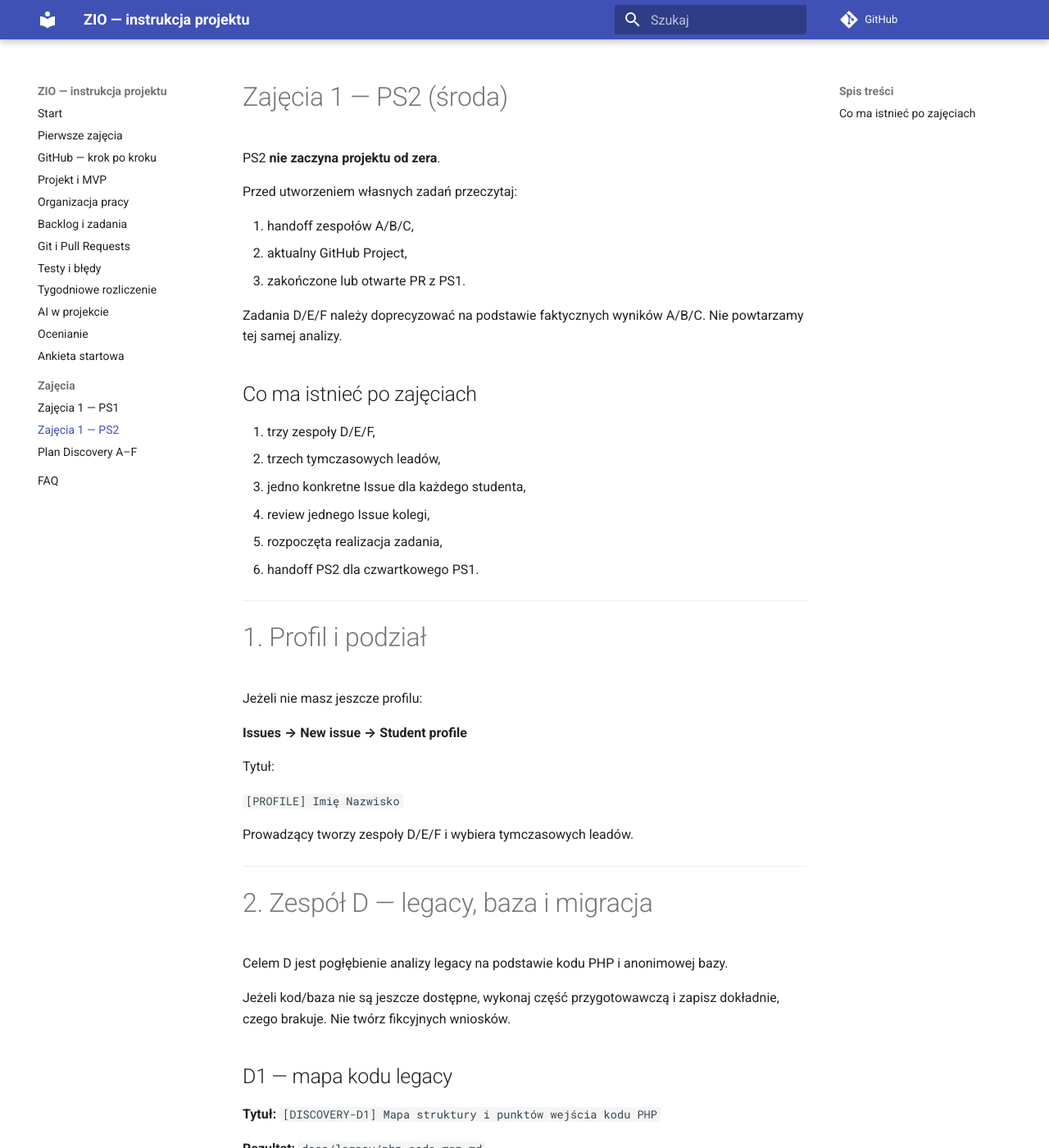
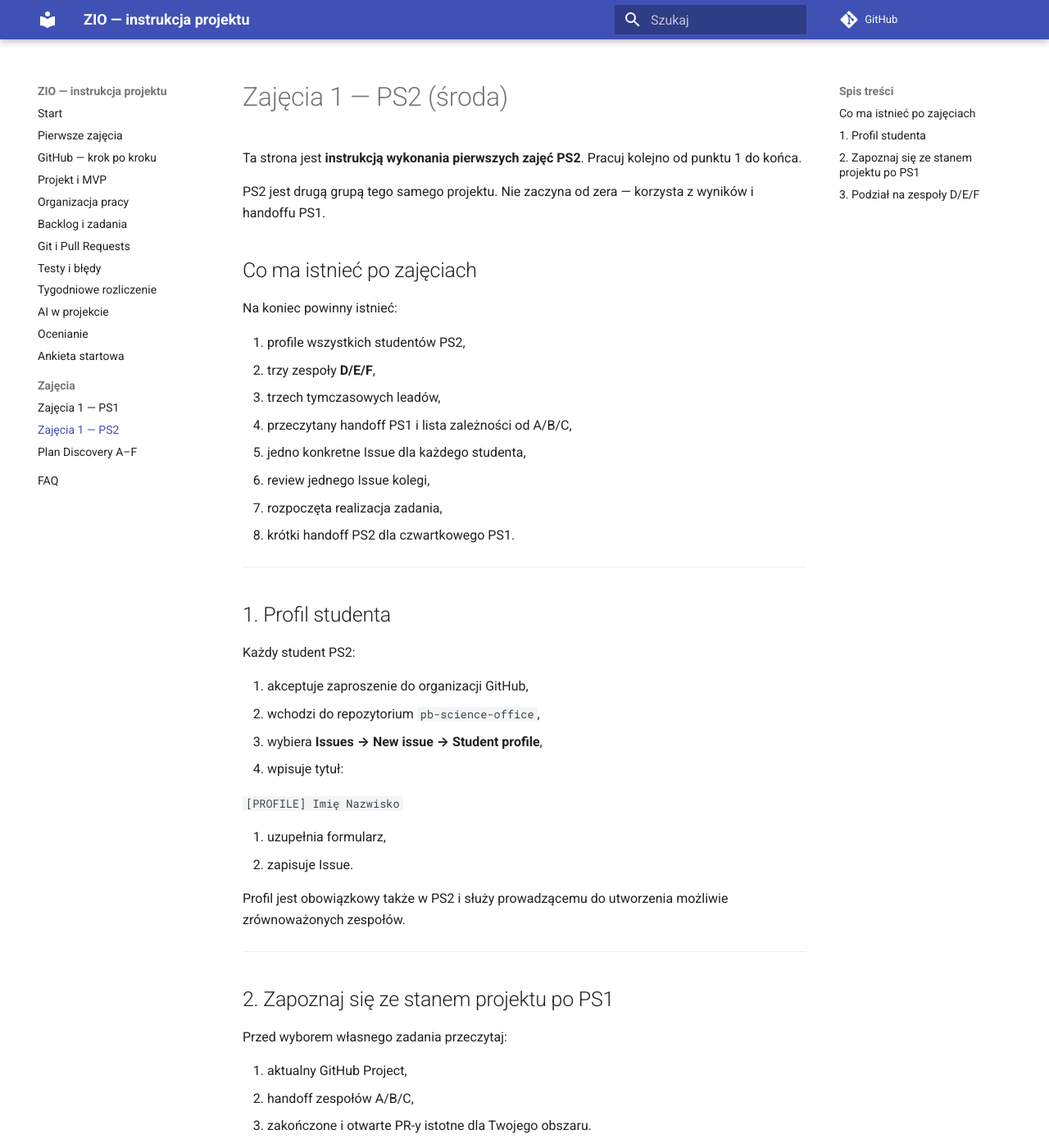
Before and after one commit to zio-wi-pb-mc/pb-science-office-manual, an MkDocs documentation site: the page built from manual/14-zajecia-01-ps2.md, in a window 1280 px wide and 1400 px high. Shown: the whole window at 82% size. Built offline with MkDocs 1.6.1 and Material for MkDocs 9.7.7, drawn with Linux system fonts in a browser that asks for light colours; comment, search, counter and statistics services are not loaded; some of the changed text lies outside the part shown.

Commit message:
Align PS2 first class onboarding with PS1

```diff
--- a/manual/14-zajecia-01-ps2.md
+++ b/manual/14-zajecia-01-ps2.md
@@ -1,41 +1,77 @@
 # Zajęcia 1 — PS2 (środa)
 
-PS2 **nie zaczyna projektu od zera**.
+Ta strona jest **instrukcją wykonania pierwszych zajęć PS2**. Pracuj kolejno od punktu 1 do końca.
 
-Przed utworzeniem własnych zadań przeczytaj:
-
-1. handoff zespołów A/B/C,
-2. aktualny GitHub Project,
-3. zakończone lub otwarte PR z PS1.
-
-Zadania D/E/F należy doprecyzować na podstawie faktycznych wyników A/B/C. Nie powtarzamy tej samej analizy.
+PS2 jest drugą grupą tego samego projektu. Nie zaczyna od zera — korzysta z wyników i handoffu PS1.
 
 ## Co ma istnieć po zajęciach
 
-1. trzy zespoły D/E/F,
-2. trzech tymczasowych leadów,
-3. jedno konkretne Issue dla każdego studenta,
-4. review jednego Issue kolegi,
-5. rozpoczęta realizacja zadania,
-6. handoff PS2 dla czwartkowego PS1.
+Na koniec powinny istnieć:
+
+1. profile wszystkich studentów PS2,
+2. trzy zespoły **D/E/F**,
+3. trzech tymczasowych leadów,
+4. przeczytany handoff PS1 i lista zależności od A/B/C,
+5. jedno konkretne Issue dla każdego studenta,
+6. review jednego Issue kolegi,
+7. rozpoczęta realizacja zadania,
+8. krótki handoff PS2 dla czwartkowego PS1.
 
 ---
 
-# 1. Profil i podział
+## 1. Profil studenta
 
-Jeżeli nie masz jeszcze profilu:
+Każdy student PS2:
 
-**Issues → New issue → Student profile**
-
-Tytuł:
+1. akceptuje zaproszenie do organizacji GitHub,
+2. wchodzi do repozytorium `pb-science-office`,
+3. wybiera **Issues → New issue → Student profile**,
+4. wpisuje tytuł:
 
 `[PROFILE] Imię Nazwisko`
 
-Prowadzący tworzy zespoły D/E/F i wybiera tymczasowych leadów.
+5. uzupełnia formularz,
+6. zapisuje Issue.
+
+Profil jest obowiązkowy także w PS2 i służy prowadzącemu do utworzenia możliwie zrównoważonych zespołów.
 
 ---
 
-# 2. Zespół D — legacy, baza i migracja
+## 2. Zapoznaj się ze stanem projektu po PS1
+
+Przed wyborem własnego zadania przeczytaj:
+
+1. aktualny GitHub Project,
+2. handoff zespołów A/B/C,
+3. zakończone i otwarte PR-y istotne dla Twojego obszaru.
+
+Nie powtarzamy pracy wykonanej przez PS1.
+
+Jeżeli wynik A/B/C jest niepełny albo niepewny, zapisz zależność lub pytanie zamiast tworzyć własne założenia.
+
+---
+
+## 3. Podział na zespoły D/E/F
+
+Prowadzący tworzy trzy zespoły po około 4 osoby:
+
+- **Zespół D — legacy, baza i migracja**
+- **Zespół E — role, workflow i wymagania użytkowników**
+- **Zespół F — pierwszy vertical slice nowego systemu**
+
+Każdy zespół otrzymuje tymczasowego leada.
+
+Lead:
+
+- pilnuje, aby każdy miał jedno główne Issue,
+- zbiera blockery i zależności,
+- pilnuje, aby praca nie dublowała A/B/C,
+- przygotowuje krótki handoff dla PS1,
+- nadal wykonuje własne zadanie.
+
+---
+
+# 4. Zespół D — legacy, baza i migracja
 
 Celem D jest pogłębienie analizy legacy na podstawie kodu PHP i anonimowej bazy.
 
```
Also changed, not shown: other parts of manual/14-zajecia-01-ps2.md (+4 -4 lines).
